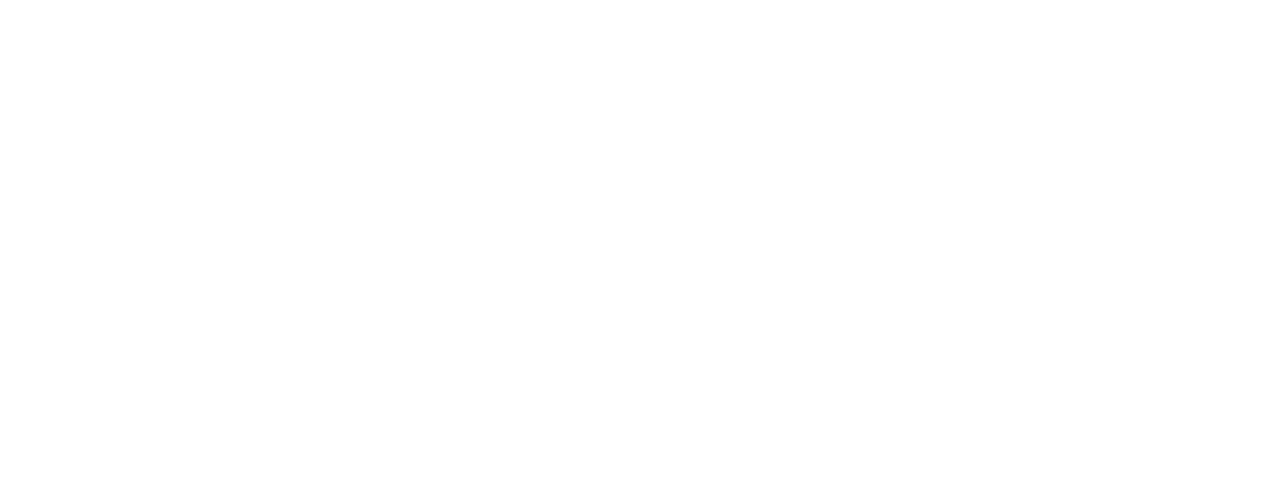
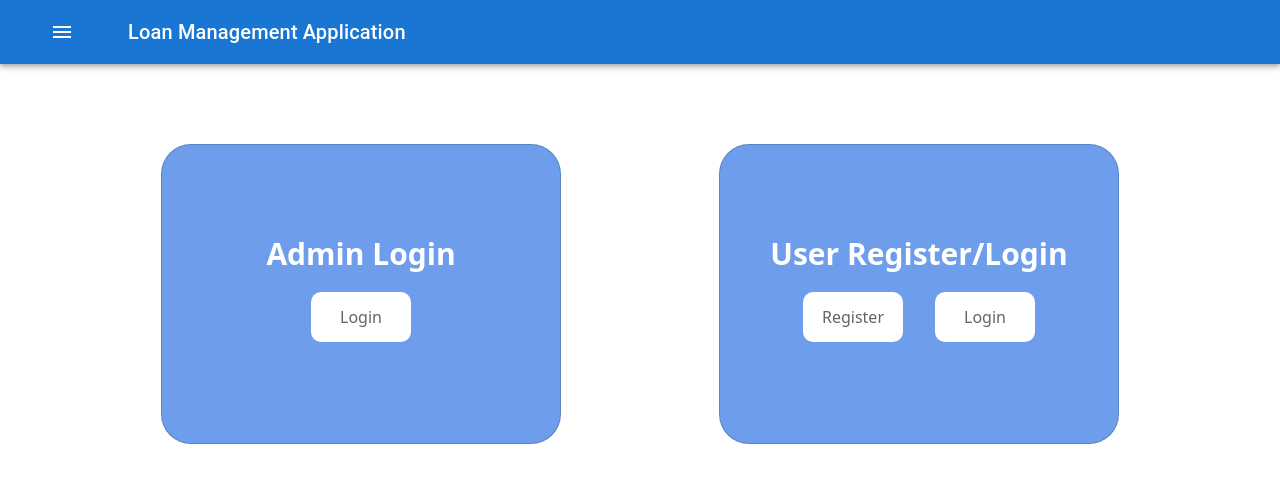
Before and after one commit to sakshijain009/Loan-Admin-Management-Application, a React (Vite) app in the folder frontend/: page / in a window 1280 px wide. Before the commit this address had no page. Shown: the top 482 px of the page. Built offline with nearby package versions, Linux system fonts and the light colour scheme.

Commit message:
Dashboard

```diff
--- a/frontend/src/App.jsx
+++ b/frontend/src/App.jsx
@@ -13,7 +13,7 @@ function App() {
         <Routes>
           <Route path='/register' element={<Register/> } />
           <Route path='/login' element={<Login/> } />
-          <Route path='/dashboard' element={<Dashboard/>} />
+          <Route path='/' element={<Dashboard/>} />
         </Routes>
       </Router>
     </>
--- /dev/null
+++ b/frontend/src/components/Dashboard.css
@@ -0,0 +1,36 @@
+.container {
+    display: flex;
+    flex-direction: row;
+    justify-content: space-around;
+    align-items: flex-start;
+    margin-top: 5rem;
+}
+
+.card {
+    /* font-size: large; */
+    width: 400px;
+    height: 300px;
+    display: flex;
+    flex-direction: column;
+    justify-content: center;
+    align-items: center;
+    background-color: rgb(110, 158, 235);
+    color: white;
+    border-radius: 30px;
+}
+
+button {
+    margin: 1rem;
+    outline: none;
+    border-radius: 10px;
+    color: #646464;
+    background-color: white;
+    width: 100px;
+    height: 50px;
+    border: none;
+}
+
+span {
+    font-size: 30px;
+    font-weight: bold;
+}
--- a/frontend/src/components/Dashboard.jsx
+++ b/frontend/src/components/Dashboard.jsx
@@ -1,10 +1,40 @@
 import React from 'react'
 import Appbar from './Appbar'
+import { Navigate, useNavigate } from 'react-router-dom';
+import './dashboard.css';
 
 function Dashboard(){
+
+    const navigate = useNavigate();
+
+    function adminLogin() {
+        // navigate('/login')
+    }
+
+    function userLogin() {
+        navigate('/login');
+    }
+
+    function userRegister() {
+        navigate('/register');
+    }
+
     return (
         <>
             <Appbar/>
+            <div className="container">
+                <div className="card">
+                    <span>Admin Login</span>
+                    <button onClick={adminLogin}>Login</button>
+                </div>
+                <div className="card">
+                <span>User Register/Login</span>
+                    <div className="buttons">
+                    <button onClick={userRegister}>Register</button>
+                    <button onClick={userLogin}>Login</button>
+                    </div>
+                </div>
+            </div>
         </>
     )
 }
```
